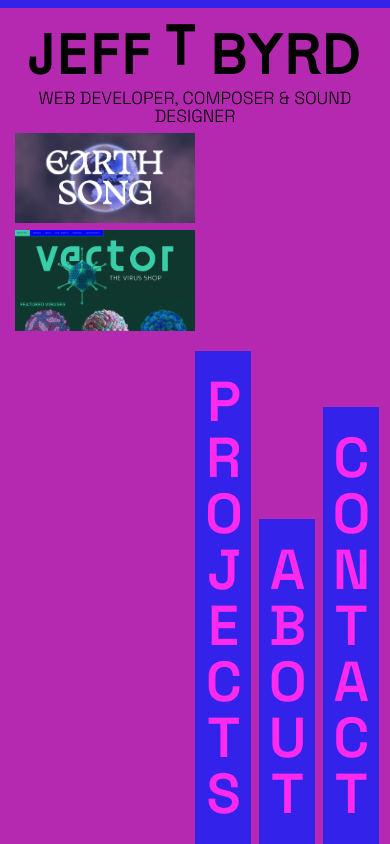
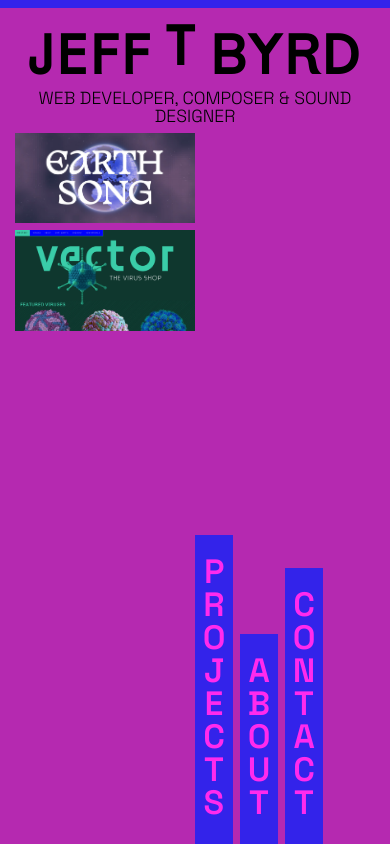
Before and after one commit to jefftbyrd/jefftbyrd.com, a Next.js app: page / in a window 390 px wide. Shown: the top 844 px of the page. Built offline with nearby package versions, Linux system fonts and the light colour scheme; no server answers.

Commit message:
adjust homepage style

```diff
--- a/src/app/page.tsx
+++ b/src/app/page.tsx
@@ -25,7 +25,7 @@ type PropsFeaturedProject = {
 const MenuItem = (props: PropsMenuItem) => {
   return (
     <motion.div
-      className={`${styles.menuItem} bg-(--color-foreground) pb-8 lg:text-[4.1em] text-6xl uppercase tracking-[-15px] md:tracking-[-28px]`}
+      className={`${styles.menuItem} bg-(--color-foreground) pb-8 lg:text-[4.1em] text-4xl md:text-6xl uppercase tracking-[-10px] md:tracking-[-28px]`}
       initial={{ y: 1000 }}
       animate={{ y: 0 }}
       transition={{
```
